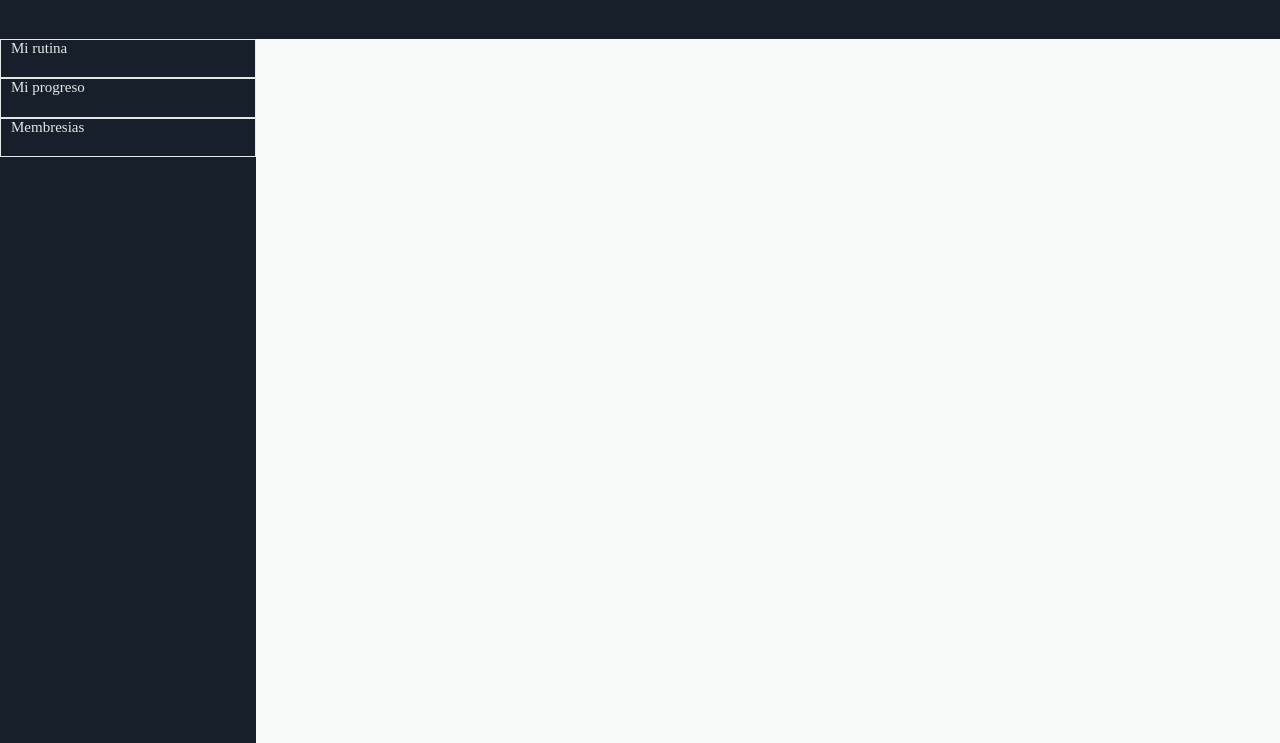
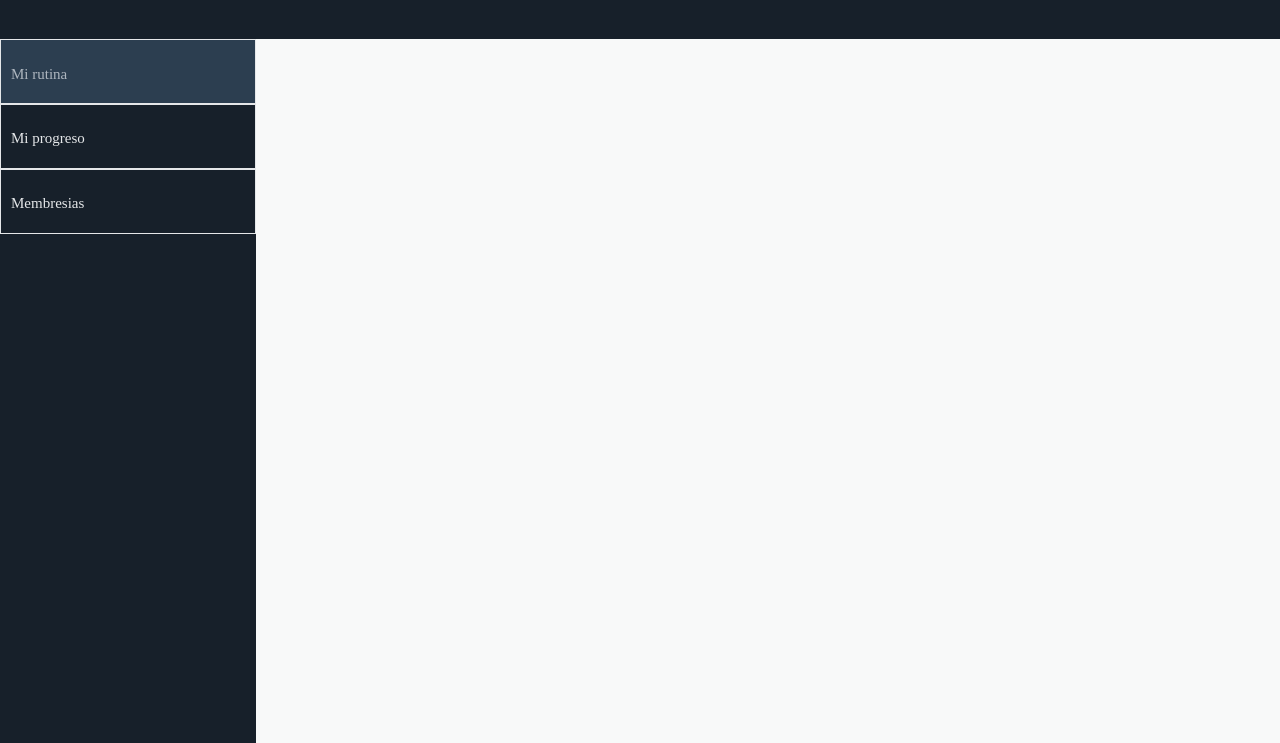
Before and after one commit to cbvargas/ProgressGym, a plain HTML site: page HomePage.html in a window 1280 px wide. In both pictures the pointer is over the link "Mi rutina". Shown: the part 57-800 px from the top of the page. Drawn offline with Linux system fonts and the light colour scheme.

Commit message:
Diseño barra lateral

```diff
--- a/styles/app.css
+++ b/styles/app.css
@@ -209,6 +209,10 @@ span {
     height: 100%;
     display: grid;
     grid-template-columns: 0.4fr 1.6fr ;
+
+}
+.nav-lateral{
+    display: block;
 }
 .nav-lateral li{
     list-style: none;
@@ -220,6 +224,13 @@ span {
     padding-bottom: 2rem;
     border: 0.1rem solid #E5E7E9;
     padding-left: 1rem;
+    padding-top: 10%;
+
+}
+.nav-lateral a:hover{
+    transition: 0,3s;
+    color: #AEB6BF;
+    background-color: #2C3E50;
 }
 .nav-lateral ul{
     padding-left: 0;
```
